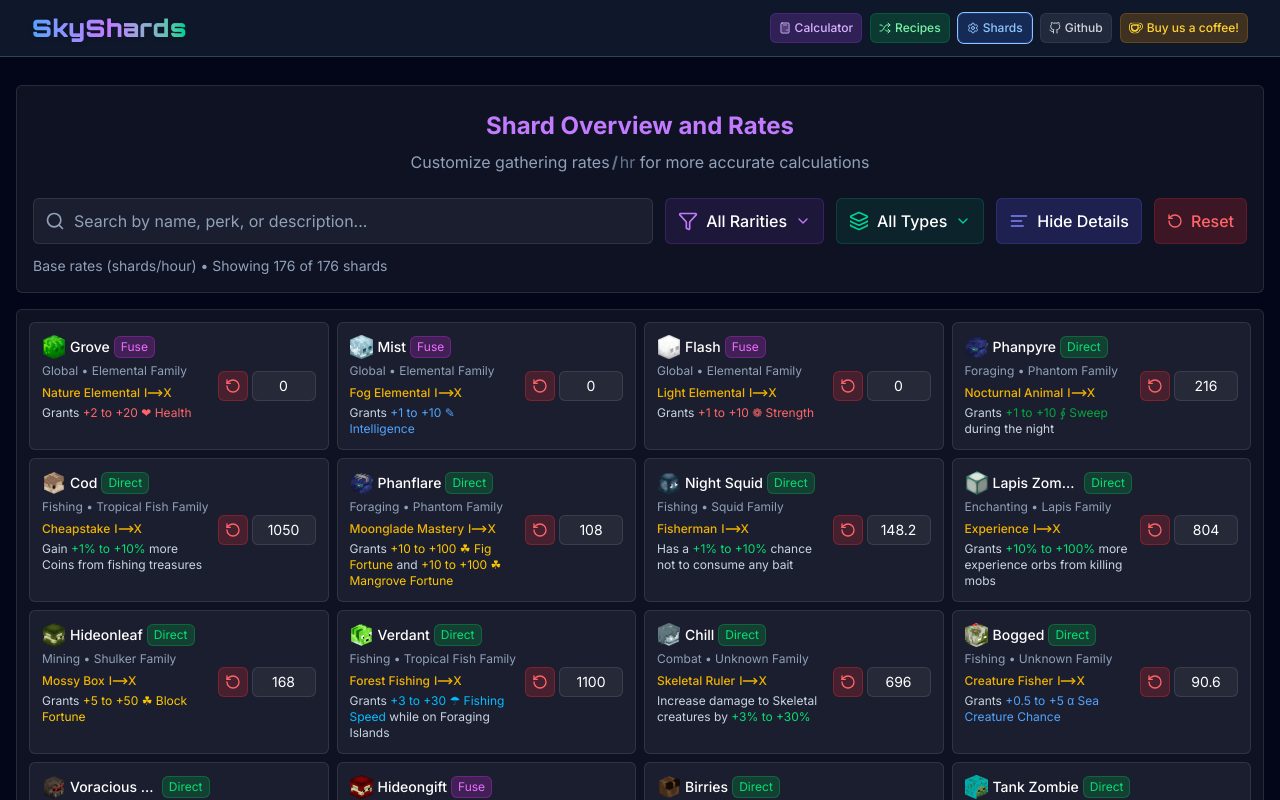
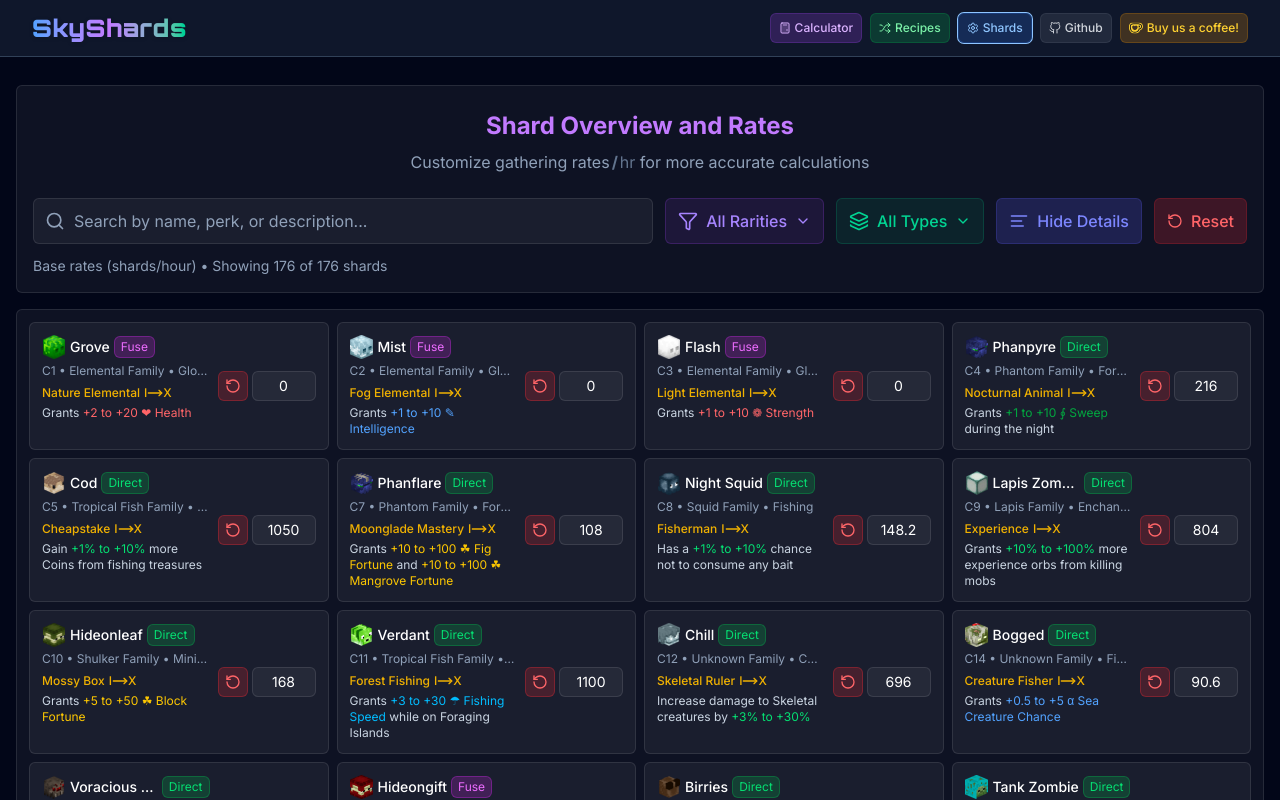
Before and after one commit to Campionnn/SkyShards, a React (Vite) app: page /shards in a window 1280 px wide. Shown: the top 800 px of the page. Built offline with nearby package versions, Linux system fonts and the light colour scheme.

Commit message:
Add shard ID search functionality and update dropdown colors with dynamic matching

```diff
--- a/src/components/modals/MultiSelectShardModal.tsx
+++ b/src/components/modals/MultiSelectShardModal.tsx
@@ -1,6 +1,6 @@
-import React, { useState, useMemo, useEffect } from "react";
+import React, { useState, useMemo, useEffect, useRef } from "react";
 import { createPortal } from "react-dom";
-import { X, Search, Check, RotateCcw } from "lucide-react";
+import { X, Search, Check, RotateCcw, Filter, ChevronDown } from "lucide-react";
 import { getRarityColor } from "../../utilities";
 import type { ShardWithKey } from "../../types/types";
 import { MAX_QUANTITIES } from "../../constants";
@@ -16,7 +16,20 @@ interface MultiSelectShardModalProps {
 export const MultiSelectShardModal: React.FC<MultiSelectShardModalProps> = ({ isOpen, onClose, shards, onDone, initialSelections = new Map() }) => {
   const [searchQuery, setSearchQuery] = useState("");
   const [rarityFilter, setRarityFilter] = useState("all");
+  const [isRarityDropdownOpen, setIsRarityDropdownOpen] = useState(false);
   const [selections, setSelections] = useState<Map<string, number>>(new Map(initialSelections));
+  const rarityDropdownRef = useRef<HTMLDivElement>(null);
+
+  const rarityOptions = [
+    { value: "all", label: "All Rarities", color: "text-violet-400" },
+    { value: "common", label: "Common", color: "text-white" },
+    { value: "uncommon", label: "Uncommon", color: "text-green-400" },
+    { value: "rare", label: "Rare", color: "text-blue-400" },
+    { value: "epic", label: "Epic", color: "text-purple-400" },
+    { value: "legendary", label: "Legendary", color: "text-orange-400" },
+  ];
+
+  const currentRarity = rarityOptions.find(r => r.value === rarityFilter) || rarityOptions[0];
 
   const sortByShardId = (a: ShardWithKey, b: ShardWithKey) => {
     const aMatch = a.key.match(/^([CUREL])(\d+)$/);
@@ -48,6 +61,20 @@ export const MultiSelectShardModal: React.FC<MultiSelectShardModalProps> = ({ is
     }
   }, [isOpen]);
 
+  // Close dropdown when clicking outside
+  useEffect(() => {
+    const handleClickOutside = (event: MouseEvent) => {
+      if (rarityDropdownRef.current && !rarityDropdownRef.current.contains(event.target as Node)) {
+        setIsRarityDropdownOpen(false);
+      }
+    };
+
+    if (isRarityDropdownOpen) {
+      document.addEventListener("mousedown", handleClickOutside);
+      return () => document.removeEventListener("mousedown", handleClickOutside);
+    }
+  }, [isRarityDropdownOpen]);
+
   // Reset search when modal closes
   useEffect(() => {
     if (!isOpen) {
@@ -67,7 +94,9 @@ export const MultiSelectShardModal: React.FC<MultiSelectShardModalProps> = ({ is
     const filtered = shards.filter((shard) => {
       // Search filter
       const lowerQuery = searchQuery.toLowerCase();
-      const matchesSearch = !searchQuery.trim() || shard.name.toLowerCase().includes(lowerQuery);
+      const matchesName = shard.name.toLowerCase().includes(lowerQuery);
+      const matchesId = shard.key.toLowerCase().includes(lowerQuery);
+      const matchesSearch = !searchQuery.trim() || matchesName || matchesId;
 
       // Rarity filter
       const matchesRarity = rarityFilter === "all" || shard.rarity.toLowerCase() === rarityFilter;
@@ -151,7 +180,8 @@ export const MultiSelectShardModal: React.FC<MultiSelectShardModalProps> = ({ is
 
         {/* Search and Filters */}
         <div className="p-4 border-b border-slate-700 space-y-3">
-          <div className="relative">
+          <div className="flex gap-2">
+            <div className="relative flex-1">
               <Search className="absolute left-3 top-1/2 -translate-y-1/2 w-4 h-4 text-slate-400" />
               <input
                 type="text"
@@ -162,31 +192,54 @@ export const MultiSelectShardModal: React.FC<MultiSelectShardModalProps> = ({ is
                 autoFocus
               />
             </div>
-          <div className="flex justify-between items-center gap-2">
-            {/* Rarity Filter */}
-            <select
-              value={rarityFilter}
-              onChange={(e) => setRarityFilter(e.target.value)}
-              className="flex-1 px-3 py-2 text-sm bg-purple-500/10 border border-purple-500/20 hover:border-purple-400/30 rounded-md text-white hover:bg-purple-500/20 transition-colors cursor-pointer focus:outline-none focus:ring-2 focus:ring-purple-500/50"
+
+            {/* Rarity Filter Dropdown */}
+            <div className="relative" ref={rarityDropdownRef}>
+              <button
+                type="button"
+                onClick={() => setIsRarityDropdownOpen(!isRarityDropdownOpen)}
+                className="flex items-center gap-2 px-3 py-2 h-[42px] min-w-[140px] bg-purple-500/10 border border-purple-500/20 hover:border-purple-400/30 rounded-md hover:bg-purple-500/20 transition-colors cursor-pointer"
               >
-              <option value="all">All Rarities</option>
-              <option value="common">Common</option>
-              <option value="uncommon">Uncommon</option>
-              <option value="rare">Rare</option>
-              <option value="epic">Epic</option>
-              <option value="legendary">Legendary</option>
-            </select>
+                <Filter className={`w-4 h-4 ${currentRarity.color}`} />
+                <span className={`text-sm font-medium ${currentRarity.color}`}>
+                  {currentRarity.label}
+                </span>
+                <ChevronDown className={`w-4 h-4 ${currentRarity.color} transition-transform ${isRarityDropdownOpen ? "rotate-180" : ""}`} />
+              </button>
+
+              {isRarityDropdownOpen && (
+                <div className="absolute right-0 mt-1 w-48 bg-slate-800 border border-purple-500/20 rounded-md shadow-xl z-50 overflow-hidden">
+                  {rarityOptions.map((option) => (
+                    <button
+                      key={option.value}
+                      type="button"
+                      onClick={() => {
+                        setRarityFilter(option.value);
+                        setIsRarityDropdownOpen(false);
+                      }}
+                      className={`w-full px-4 py-2.5 text-sm text-left font-medium transition-colors cursor-pointer ${
+                        rarityFilter === option.value
+                          ? "bg-purple-500/30 " + option.color
+                          : option.color + " hover:bg-purple-500/10 hover:brightness-125"
+                      }`}
+                    >
+                      {option.label}
+                    </button>
+                  ))}
+                </div>
+              )}
+            </div>
+
             {/* Reset Filter Button */}
             <button
               onClick={() => {
                 setSearchQuery("");
                 setRarityFilter("all");
               }}
-              className="px-3 py-2 text-sm bg-slate-600/50 hover:bg-slate-600 border border-slate-500/50 hover:border-slate-500 rounded-md text-slate-300 hover:text-white transition-colors cursor-pointer flex items-center gap-2"
+              className="px-3 py-2 h-[42px] text-sm bg-slate-600/50 hover:bg-slate-600 border border-slate-500/50 hover:border-slate-500 rounded-md text-slate-300 hover:text-white transition-colors cursor-pointer flex items-center gap-1.5"
               title="Reset filters"
             >
               <RotateCcw className="w-4 h-4" />
-              <span>Reset</span>
             </button>
           </div>
           <div className="text-sm text-slate-400">
--- a/src/components/settings/RarityDropdown.tsx
+++ b/src/components/settings/RarityDropdown.tsx
@@ -14,15 +14,17 @@ export const RarityDropdown: React.FC<RarityDropdownProps> = React.memo(({ value
 
   const rarities = useMemo(
     () => [
-      { value: "all", label: "All Rarities" },
-      { value: "common", label: "Common" },
-      { value: "uncommon", label: "Uncommon" },
-      { value: "rare", label: "Rare" },
-      { value: "epic", label: "Epic" },
-      { value: "legendary", label: "Legendary" },
+      { value: "all", label: "All Rarities", color: "text-violet-400" },
+      { value: "common", label: "Common", color: "text-white" },
+      { value: "uncommon", label: "Uncommon", color: "text-green-400" },
+      { value: "rare", label: "Rare", color: "text-blue-400" },
+      { value: "epic", label: "Epic", color: "text-purple-400" },
+      { value: "legendary", label: "Legendary", color: "text-orange-400" },
     ],
     []
   );
+
+  const currentRarity = useMemo(() => rarities.find((r) => r.value === value) || rarities[0], [rarities, value]);
 
   const updatePosition = useCallback(() => {
     if (isOpen && buttonRef) {
@@ -51,7 +53,6 @@ export const RarityDropdown: React.FC<RarityDropdownProps> = React.memo(({ value
     }
   }, [isOpen]);
 
-  const currentRarity = useMemo(() => rarities.find((r) => r.value === value), [rarities, value]);
 
   return (
     <>
@@ -63,16 +64,16 @@ export const RarityDropdown: React.FC<RarityDropdownProps> = React.memo(({ value
           className="
             flex items-center justify-between space-x-2 px-3 py-2.5 min-w-[140px]
             bg-purple-500/10 border border-purple-500/20 hover:border-purple-400/30
-            rounded-md text-white hover:bg-purple-500/20
+            rounded-md hover:bg-purple-500/20
             transition-colors duration-200 cursor-pointer
           "
         >
           <div className="flex items-center space-x-2">
-            <Filter className="w-5 h-5 text-purple-400" />
-            <span className="font-medium">{currentRarity?.label || "All Rarities"}</span>
+            <Filter className={`w-5 h-5 ${currentRarity.color}`} />
+            <span className={`font-medium ${currentRarity.color}`}>{currentRarity.label}</span>
           </div>
           <ChevronDown
-            className={`w-4 h-4 text-purple-400 transition-transform duration-200 ${isOpen ? "rotate-180" : ""}`}
+            className={`w-4 h-4 ${currentRarity.color} transition-transform duration-200 ${isOpen ? "rotate-180" : ""}`}
           />
         </button>
       </div>
@@ -97,8 +98,8 @@ export const RarityDropdown: React.FC<RarityDropdownProps> = React.memo(({ value
                 }}
                 className={`
                   w-full px-4 py-3 text-sm text-left font-medium
-                  hover:bg-purple-500/20 transition-colors duration-200
-                  ${value === rarity.value ? "bg-purple-500/30 text-purple-200" : "text-white hover:text-purple-200"}
+                  transition-colors duration-200
+                  ${value === rarity.value ? "bg-purple-500/30 " + rarity.color : rarity.color + " hover:bg-purple-500/10 hover:brightness-125"}
                   ${rarity !== rarities[rarities.length - 1] ? "border-b border-purple-500/10" : ""}
                   ${rarity === rarities[0] ? "rounded-t-md" : ""}
                   ${rarity === rarities[rarities.length - 1] ? "rounded-b-md" : ""}
--- a/src/components/settings/ShardItem.tsx
+++ b/src/components/settings/ShardItem.tsx
@@ -80,7 +80,7 @@ export const ShardItem: React.FC<ShardItemProps> = React.memo(
               )}
             </div>
             <div className="text-xs text-slate-400 truncate">
-              {shard.type} • {shard.family}
+              {shard.key} • {shard.family} • {shard.type}
             </div>
             {detailed && (
               <div className="mt-0.5 text-xs text-slate-400">
--- a/src/components/settings/TypeDropdown.tsx
+++ b/src/components/settings/TypeDropdown.tsx
@@ -14,12 +14,14 @@ export const TypeDropdown: React.FC<TypeDropdownProps> = React.memo(({ value, on
 
   const types = useMemo(
     () => [
-      { value: "all", label: "All Types" },
-      { value: "direct", label: "Direct" },
-      { value: "fuse", label: "Fuse" },
+      { value: "all", label: "All Types", color: "text-emerald-400" },
+      { value: "direct", label: "Direct", color: "text-green-400" },
+      { value: "fuse", label: "Fuse", color: "text-fuchsia-400" },
     ],
     []
   );
+
+  const currentType = useMemo(() => types.find((t) => t.value === value) || types[0], [types, value]);
 
   const updatePosition = useCallback(() => {
     if (isOpen && buttonRef) {
@@ -48,7 +50,6 @@ export const TypeDropdown: React.FC<TypeDropdownProps> = React.memo(({ value, on
     }
   }, [isOpen]);
 
-  const currentType = useMemo(() => types.find((t) => t.value === value), [types, value]);
 
   return (
     <>
@@ -65,11 +66,11 @@ export const TypeDropdown: React.FC<TypeDropdownProps> = React.memo(({ value, on
           "
         >
           <div className="flex items-center space-x-2">
-            <Layers className="w-5 h-5 text-emerald-400" />
-            <span className="font-medium">{currentType?.label || "All Types"}</span>
+            <Layers className={`w-5 h-5 ${currentType.color}`} />
+            <span className={`font-medium ${currentType.color}`}>{currentType.label}</span>
           </div>
           <ChevronDown
-            className={`w-4 h-4 text-emerald-400 transition-transform duration-200 ${isOpen ? "rotate-180" : ""}`}
+            className={`w-4 h-4 ${currentType.color} transition-transform duration-200 ${isOpen ? "rotate-180" : ""}`}
           />
         </button>
       </div>
@@ -94,8 +95,8 @@ export const TypeDropdown: React.FC<TypeDropdownProps> = React.memo(({ value, on
                 }}
                 className={`
                   w-full px-4 py-3 text-sm text-left font-medium
-                  hover:bg-emerald-500/20 transition-colors duration-200
-                  ${value === type.value ? "bg-emerald-500/30 text-emerald-200" : "text-white hover:text-emerald-200"}
+                  transition-colors duration-200
+                  ${value === type.value ? "bg-emerald-500/30 " + type.color : type.color + " hover:bg-emerald-500/10 hover:brightness-125"}
                   ${type !== types[types.length - 1] ? "border-b border-emerald-500/10" : ""}
                   ${type === types[0] ? "rounded-t-md" : ""}
                   ${type === types[types.length - 1] ? "rounded-b-md" : ""}
--- a/src/pages/SettingsPage.tsx
+++ b/src/pages/SettingsPage.tsx
@@ -27,12 +27,13 @@ export const SettingsPage: React.FC = () => {
       const matchesName = shard.name.toLowerCase().includes(search);
       const matchesFamily = shard.family.toLowerCase().includes(search);
       const matchesTypeField = shard.type.toLowerCase().includes(search);
+      const matchesId = shard.key.toLowerCase().includes(search);
 
       const shardDesc = SHARD_DESCRIPTIONS[shard.key as keyof typeof SHARD_DESCRIPTIONS];
       const matchesTitle = shardDesc?.title?.toLowerCase().includes(search) || false;
       const matchesDescription = shardDesc?.description?.toLowerCase().includes(search) || false;
 
-      const matchesSearch = matchesName || matchesFamily || matchesTypeField || matchesTitle || matchesDescription;
+      const matchesSearch = matchesName || matchesFamily || matchesTypeField || matchesId || matchesTitle || matchesDescription;
       const matchesRarity = rarityFilter === "all" || shard.rarity === rarityFilter;
       const matchesType =
         typeFilter === "all" ||
@@ -124,7 +125,7 @@ export const SettingsPage: React.FC = () => {
               onClick={() => setDetailedShard((prev) => !prev)}
               className="
                 px-3 py-2.5 bg-indigo-500/20 hover:bg-indigo-500/30
-                text-white font-medium rounded-md
+                text-indigo-400 font-medium rounded-md
                 border border-indigo-500/20 hover:border-indigo-500/30
                 transition-colors duration-200
                 flex items-center space-x-2 cursor-pointer
@@ -191,7 +192,7 @@ export const SettingsPage: React.FC = () => {
             onClick={() => setDetailedShard((prev) => !prev)}
             className="
                 px-3 py-2.5 bg-indigo-500/20 hover:bg-indigo-500/30
-                text-white font-medium rounded-md
+                text-indigo-400 font-medium rounded-md
                 border border-indigo-500/20 hover:border-indigo-500/30
                 transition-colors duration-200
                 flex items-center space-x-2 cursor-pointer
```
Also changed, not shown: src/services/dataService.ts (+16 -6 lines). Lines whose indentation alone changed are shown as unchanged.
